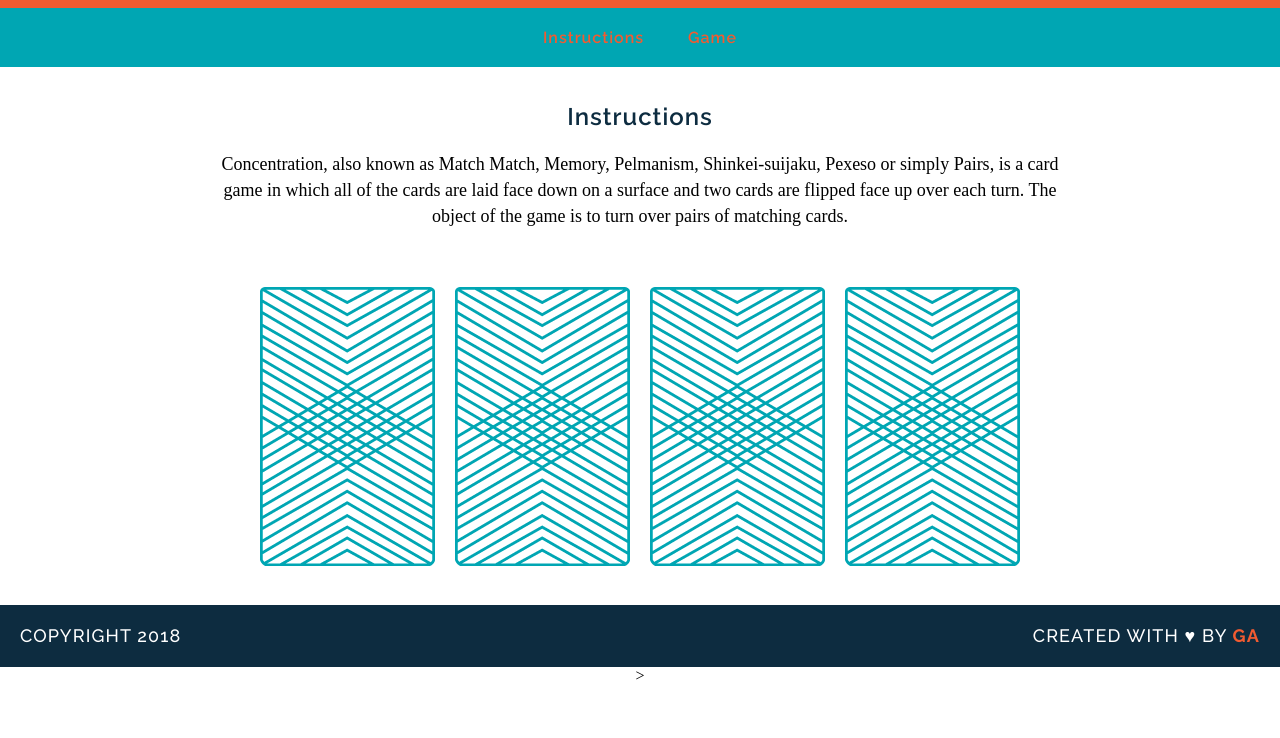
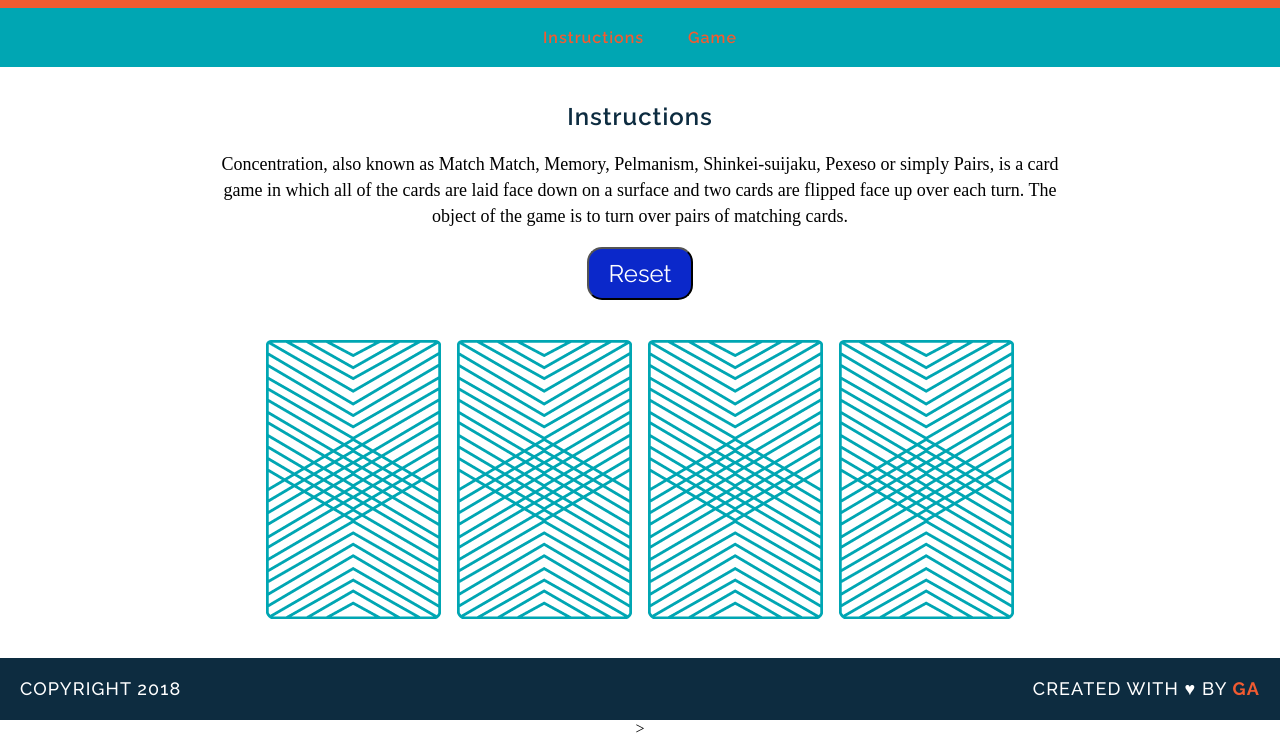
Before and after one commit to jacobmink/wdi-fundamentals-memorygame, a plain HTML site: page memory_game/index.html in a window 1280 px wide. Shown: the part 105-843 px from the top of the page. Before the commit the page ends 800 px from the top, so only its background shows below. Drawn offline with Linux system fonts and the light colour scheme; a web font is replaced by a local one.

Commit message:
Created game logic

```diff
--- a/memory_game/css/style.css
+++ b/memory_game/css/style.css
@@ -30,6 +30,15 @@ border-bottom: 2px solid transparent;
 
 a:hover {
 	border-bottom: 2px solid white;
+}
+
+button {
+padding: 10px 20px;
+background-color: #0b28ca;
+color: white;
+font-size: 24px;
+font-family: "Raleway", sans-serif;
+border-radius: 15px;
 }
 
 h2 {
--- a/memory_game/index.html
+++ b/memory_game/index.html
@@ -20,12 +20,9 @@
 	<h2 id="instructions">Instructions</h2>
 	<p>Concentration, also known as Match Match, Memory, Pelmanism, Shinkei-suijaku, Pexeso or simply Pairs, is a card game in which all of the cards are laid face down on a surface and two cards are flipped face up over each turn. The object of the game is to turn over pairs of matching cards.</p>
 
-	<div id="game">
-		<img src="images/back.png" alt="Queen of Diamonds">
-		<img src="images/back.png" alt="Queen of Hearts">
-		<img src="images/back.png" alt="King of Diamonds">
-		<img src="images/back.png" alt="King of Hearts">
-	</div>
+	<button id="button" onclick='buttonReset()'>Reset</button>
+
+	<div id="game-board" class="board clearfix"></div>
 	</main>
 
 	<footer class="clearfix">
--- a/memory_game/js/main.js
+++ b/memory_game/js/main.js
@@ -16,23 +16,36 @@ var cardsInPlay = [];
 var checkForMatch = function() {
 	if (cardsInPlay.length === 2) {
 		if (cardsInPlay[0] === cardsInPlay[1]) {
-			console.log("You found a match!");
+			alert("You found a match!");
 		}
 		else {
-			console.log("Sorry, try again.");
+			alert("Sorry, try again.");
 		}
 	}
 
 }
 
-
-var flipCard = function(cardId) {
-	console.log("User flipped " + cards[cardId].rank);
+var flipCard = function() {
+	var cardId = this.getAttribute('data-id');
+	console.log("User flipped " + cards[cardId].rank + " of " + cards[cardId].suit);
 	cardsInPlay.push(cards[cardId].rank);
-	console.log(cards[cardId].cardImage);
-	console.log(cards[cardId].suit);
+	this.setAttribute('src', cards[cardId].cardImage);
 	checkForMatch();
 }
 
-flipCard(0);
-flipCard(2);
+var createBoard = function() {
+	for (var i = 0; i < cards.length; i++) {
+		var cardElement = document.createElement('img');
+		cardElement.setAttribute('src','images/back.png');
+		cardElement.setAttribute('data-id', i);
+		cardElement.addEventListener('click', flipCard);
+		document.getElementById('game-board').appendChild(cardElement);
+	}
+}
+
+var buttonReset = function() {
+	// for (var i = 0; i < cards.length; i++) {}
+	location.reload();
+}
+
+createBoard();
```
